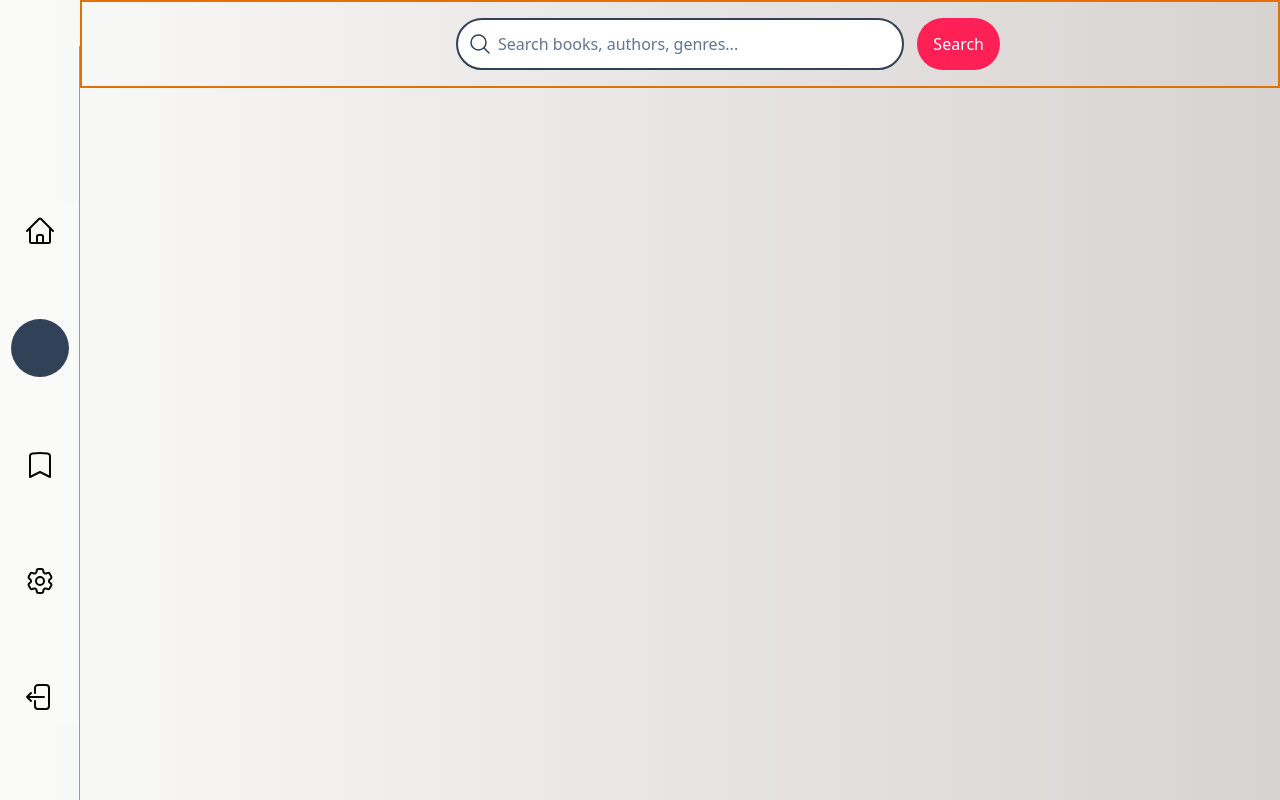
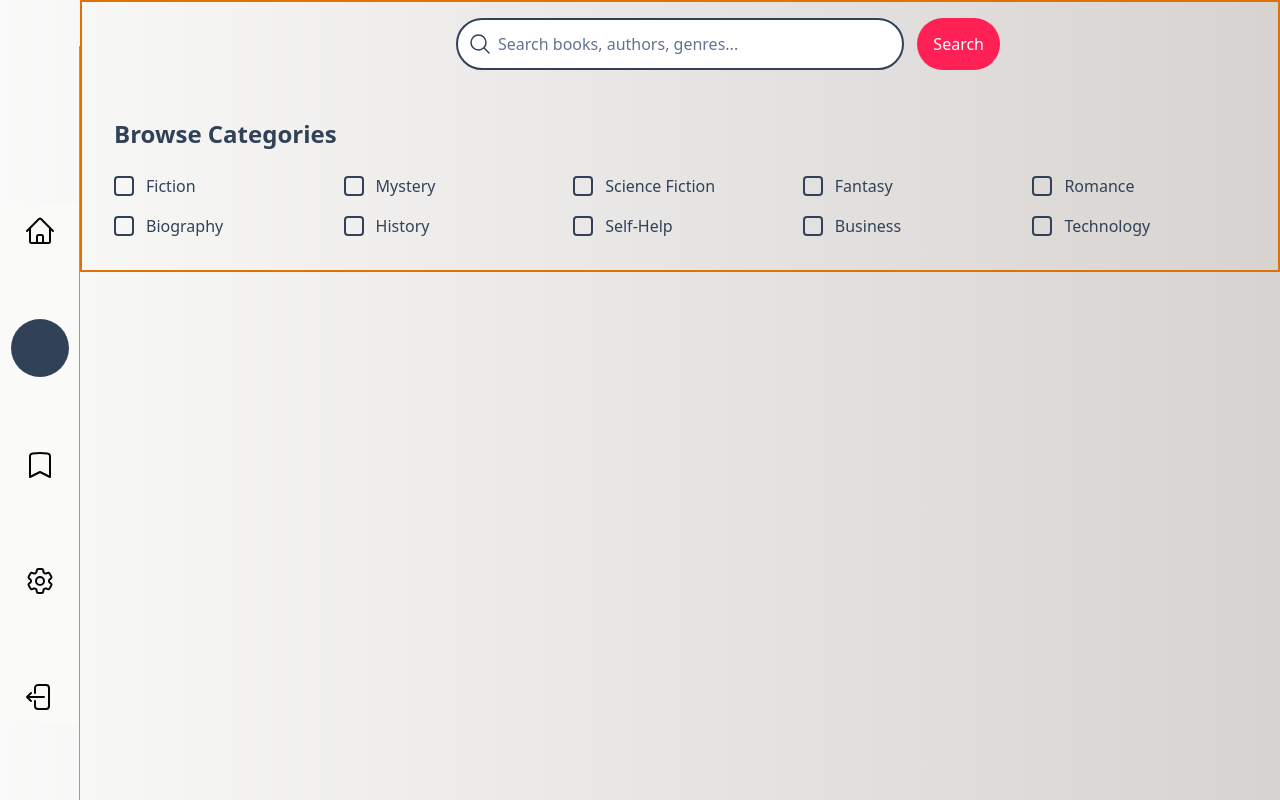
Before and after one commit to DasunNirmal/Book-Store, a React (Vite) app: page /discover in a window 1280 px wide. Built offline with nearby package versions, Linux system fonts and the light colour scheme; some icons are missing; a web font is replaced by a local one.

Commit message:
book categories

```diff
--- a/src/pages/Discover.tsx
+++ b/src/pages/Discover.tsx
@@ -1,13 +1,35 @@
 import {motion} from "framer-motion";
 import {useSidebar} from "../components/SIdebarContext.tsx";
-import {MagnifyingGlassIcon} from "@heroicons/react/24/outline";
+import {CheckIcon, MagnifyingGlassIcon} from "@heroicons/react/24/outline";
 import {useState} from "react";
 
 export const Discover = () => {
 
     const [isInputFocused, setIsInputFocused] = useState(false);
+    const [selectedCategories, setSelectedCategories] = useState<string[]>([]);
     const { open } = useSidebar();
     const sidebarWidth = open ? 240 : 80;
+
+    const bookCategories = [
+        "Fiction",
+        "Mystery",
+        "Science Fiction",
+        "Fantasy",
+        "Romance",
+        "Biography",
+        "History",
+        "Self-Help",
+        "Business",
+        "Technology"
+    ];
+
+    const toggleCategory = (category: string) => {
+        setSelectedCategories(prev =>
+            prev.includes(category)
+                ? prev.filter(c => c !== category)
+                : [...prev, category]
+        );
+    };
 
     return (
         <>
@@ -44,6 +66,33 @@ export const Discover = () => {
 
                     </div>
                 </div>
+
+                {/*categories*/}
+                <div className="p-8">
+                    <h2 className="text-2xl font-semibold text-slate-700 mb-6">Browse Categories</h2>
+                    <div className="grid grid-cols-1 sm:grid-cols-2 md:grid-cols-3 lg:grid-cols-5 gap-4">
+                        {bookCategories.map((category) => (
+                            <motion.div
+                                key={category}
+                                whileHover={{ scale: 1.02 }}
+                                whileTap={{ scale: 0.98 }}
+                                className="flex items-center space-x-3 cursor-pointer"
+                                onClick={() => toggleCategory(category)}
+                            >
+                                <div className={`w-5 h-5 rounded border-2 flex items-center justify-center transition-colors
+                                    ${selectedCategories.includes(category)
+                                    ? 'bg-rose-500 border-rose-500'
+                                    : 'border-slate-700'}`}
+                                >
+                                    {selectedCategories.includes(category) && (
+                                        <CheckIcon className="w-4 h-4 text-white" />
+                                    )}
+                                </div>
+                                <span className="text-slate-700">{category}</span>
+                            </motion.div>
+                        ))}
+                    </div>
+                </div>
             </motion.div>
         </>
     );
```
